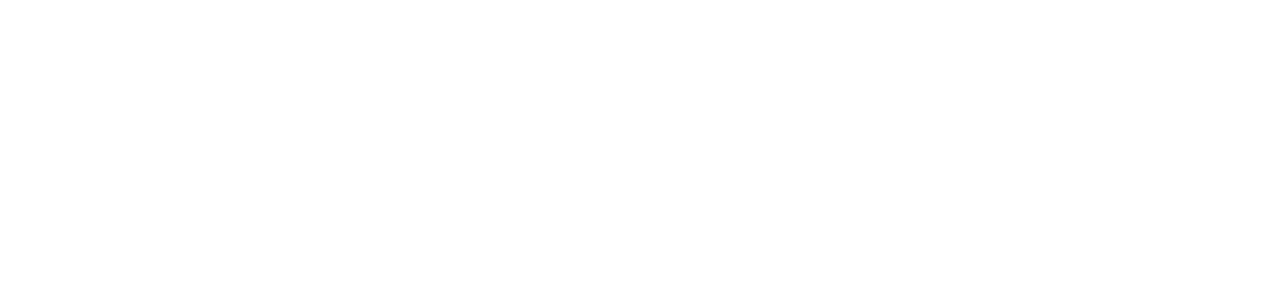
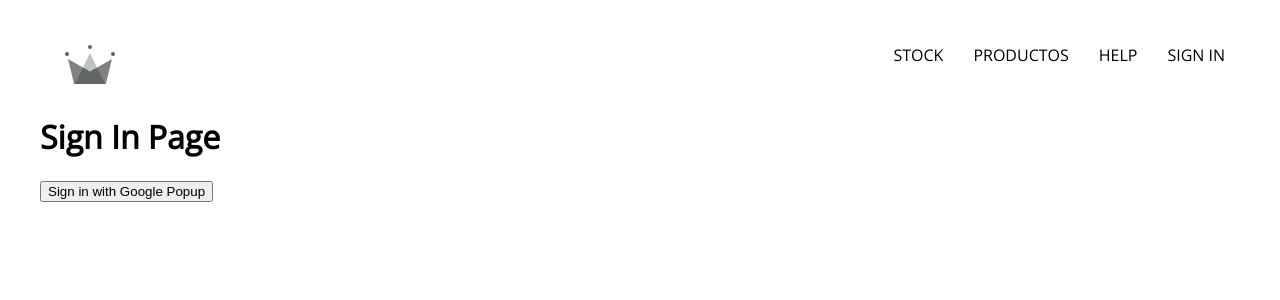
Before and after one commit to Hiro6634/point-of-sale-manager, a React (Create React App) app: page /signIn in a window 1280 px wide. Before the commit this address had no page. Shown: the top 300 px of the page. Built offline with nearby package versions, Linux system fonts and the light colour scheme.

Commit message:
Add Firebase

```diff
--- a/package.json
+++ b/package.json
@@ -6,6 +6,7 @@
     "@testing-library/jest-dom": "^5.16.5",
     "@testing-library/react": "^13.4.0",
     "@testing-library/user-event": "^13.5.0",
+    "firebase": "^9.10.0",
     "react": "^18.2.0",
     "react-dom": "^18.2.0",
     "react-router-dom": "^6.4.1",
--- a/src/App.js
+++ b/src/App.js
@@ -2,6 +2,7 @@
 
 import Home from './routes/home/home.component'
 import Navigation from './routes/navigation/navigation.component';
+import SignIn from './routes/sign-in/sign-in.component';
 
 const Stock = () => (
   <div>
@@ -29,6 +30,7 @@
         <Route path='stock' element={<Stock/>}/>
         <Route path='products' element={<Products/>}/>
         <Route path='help' element={<Help/>}/>
+        <Route path='signIn' element={<SignIn/>}/>
       </Route>
     </Routes>
   );
--- a/src/routes/navigation/navigation.component.jsx
+++ b/src/routes/navigation/navigation.component.jsx
@@ -22,6 +22,9 @@
                     <Link className='nav-link' to='/help'>
                         HELP
                     </Link>
+                    <Link className='nav-link' to='/signIn'>
+                        SIGN IN
+                    </Link>
                 </div>
             </div>
             <Outlet/>
--- /dev/null
+++ b/src/routes/sign-in/sign-in.component.jsx
@@ -0,0 +1,17 @@
+import { signInWithGooglePopup } from '../../utils/firebase/firebase.utils';
+
+const SignIn = () => {
+    const logGoogleUser = async () => {
+        const response = await signInWithGooglePopup();
+        console.log(response);
+    }
+
+    return (
+        <div>
+            <h1>Sign In Page</h1>
+            <button onClick={logGoogleUser}>Sign in with Google Popup</button>
+        </div>
+    );
+};
+
+export default SignIn;
--- /dev/null
+++ b/src/utils/firebase/firebase.utils.js
@@ -0,0 +1,29 @@
+import { initializeApp } from 'firebase/app';
+import {
+    getAuth,
+    signInWithRedirect,
+    signInWithPopup,
+    GoogleAuthProvider
+} from 'firebase/auth'
+
+const firebaseConfig = {
+    apiKey: "AIzaSyAX-qkALEtk-Vxdd-4bwU5gXundlcwFGwk",
+    authDomain: "pointofsale-ae0fd.firebaseapp.com",
+    projectId: "pointofsale-ae0fd",
+    storageBucket: "pointofsale-ae0fd.appspot.com",
+    messagingSenderId: "855078399227",
+    appId: "1:855078399227:web:83d784b43ab9385154145e",
+    measurementId: "G-1RSNNYZ9XE"
+  };
+
+  // Initialize Firebase
+  const firebaseApp = initializeApp(firebaseConfig);
+
+  const provider = new GoogleAuthProvider();
+
+  provider.setCustomParameters({
+    prompt: "select_account"
+  });
+
+  export const auth = getAuth();
+  export const signInWithGooglePopup = () => signInWithPopup(auth, provider);
```
Also changed, not shown: 1 other file (tests, documents, lock files or other folders).
